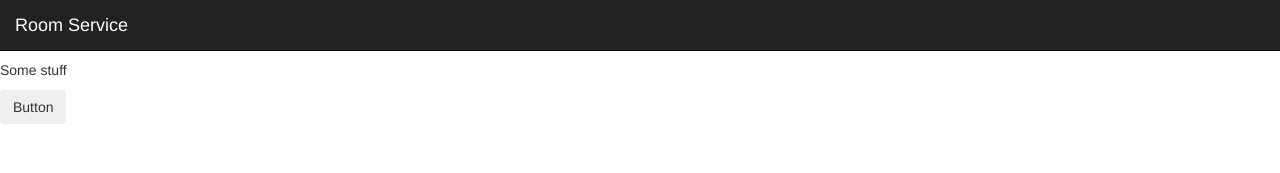
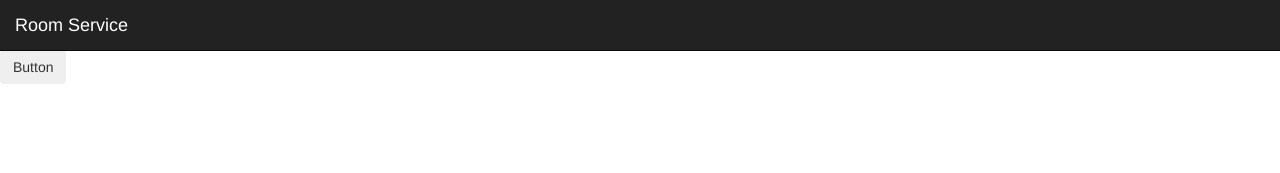
Before and after one commit to DelSkayn/RoomService, a plain HTML site: page index.html in a window 1280 px wide. Drawn offline with Linux system fonts and the light colour scheme.

Commit message:
Some changes to layout

```diff
--- a/index.html
+++ b/index.html
@@ -25,11 +25,10 @@
     </div>
 </nav>
 <div class="rs-content-container">
-        <div class="rs-map-container" >
-            <p>Some stuff</p>
-            <p>Some stuff</p>
-            <p>Some stuff</p>
-            <button id="collapse" class="btn">Button</button>
+	<div class="rs-map-wrapper" >
+		<div class="fluid-container rs-map-container">
+			<button id="collapse" class="btn">Button</button>
+		</div>
         </div>
         <div class="rs-sidebar">
             <p>Some stuff</p>
--- a/src/index.js
+++ b/src/index.js
@@ -10,9 +10,9 @@ var l = true;
 function toggleSidebarVisablity() {
     if (l) {
         $(".rs-content-container").css({overflow: "hidden"});
-        $(".rs-map-container").animate({left: "300px"});
+        $(".rs-map-wrapper").animate({left: "300px"});
     }else{
-        $(".rs-map-container").animate({left: "0px"},function(){
+        $(".rs-map-wrapper").animate({left: "0px"},function(){
             $(".rs-content-container").css({overflow: ""});
         });
     }
--- a/style/index.css
+++ b/style/index.css
@@ -30,11 +30,17 @@ body{
     height: 100%;
 }
 
-.rs-map-container{
+.rs-map-wrapper{
     width: 100%;
     background-color: #ffffff;
     position: absolute;
     min-height: 100%;
     z-index: 2;
-    overflow: scroll;
+    overflow: hidden;
 }
+
+.rs-map-container{
+	margin-top:50px;
+	height: 100%;
+	overflow: hidden;
+}
```
